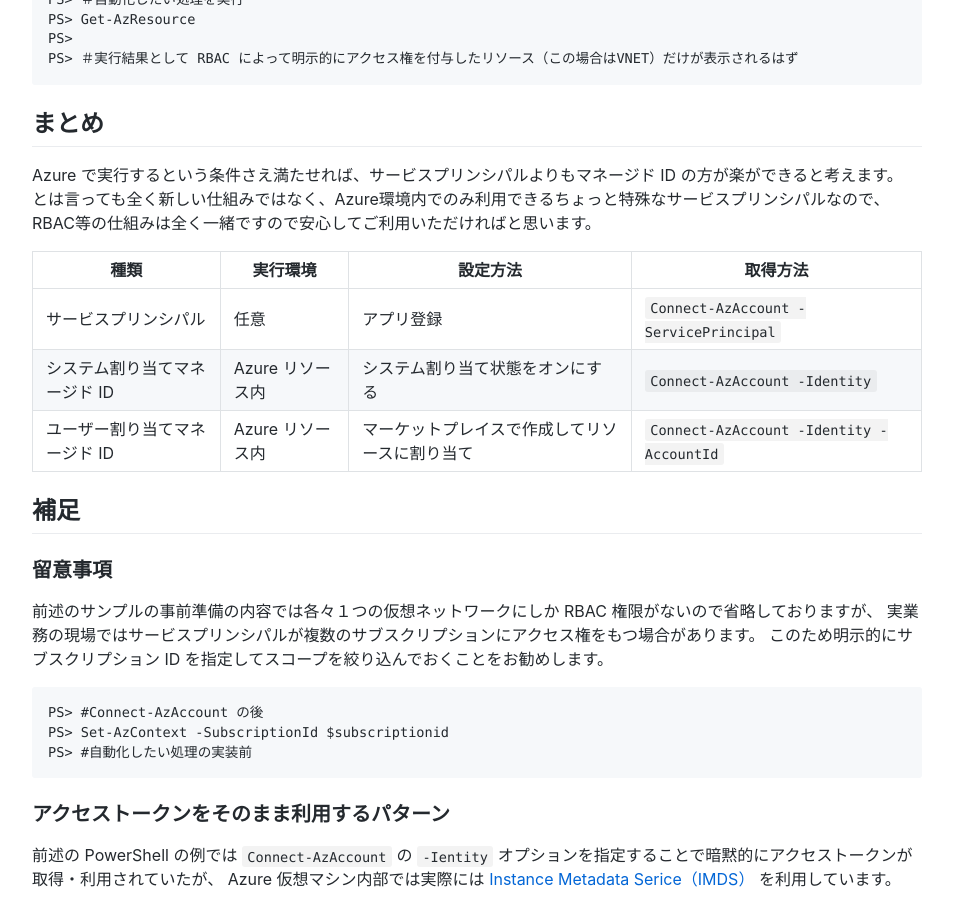
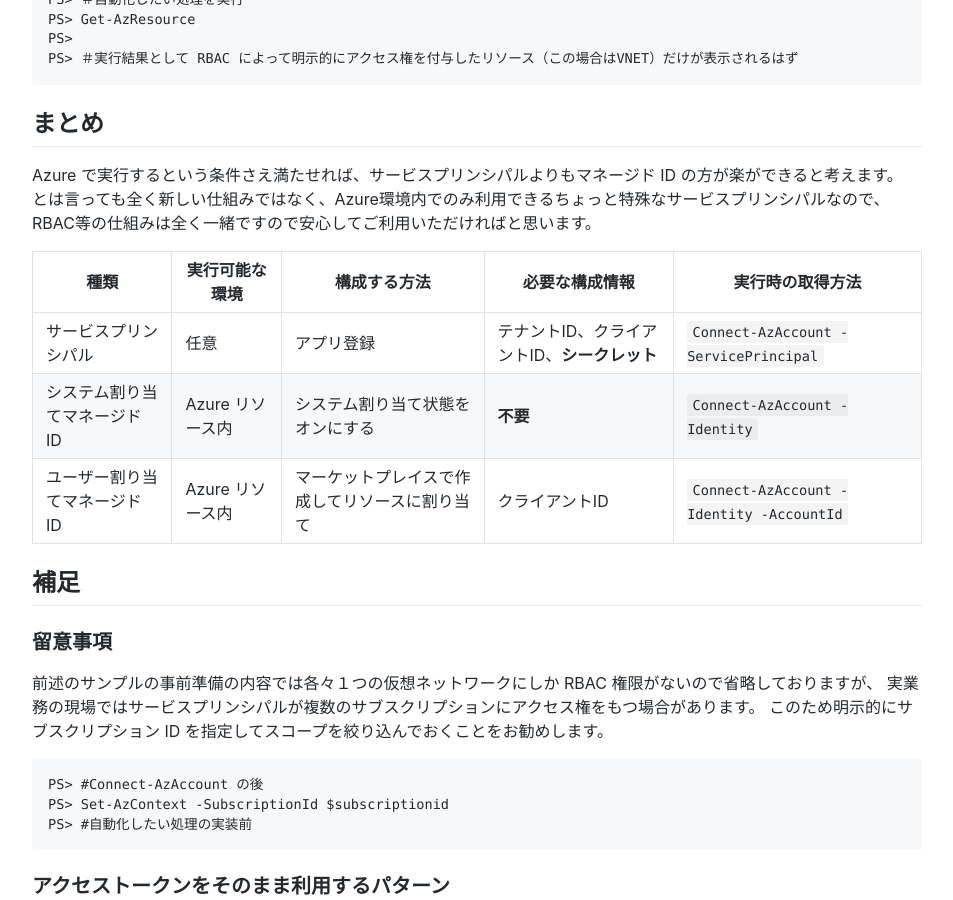
Before and after one commit to ayuina/ainaba-csa-blog, a Jekyll site: the page built from azure-powershell-automation/index.md, in a window 1280 px wide and 900 px high, scrolled down 10031 px. Shown: the whole window, without its empty margins (163-1116 px from the left). Built offline with Jekyll 4.4.1, drawn with Linux system fonts in a browser that asks for light colours; the repository's description, which GitHub fills in, is left out.

Commit message:
fix table

```diff
--- a/azure-powershell-automation/index.md
+++ b/azure-powershell-automation/index.md
@@ -214,11 +214,11 @@ Azure で実行するという条件さえ満たせれば、サービスプリ
 とは言っても全く新しい仕組みではなく、Azure環境内でのみ利用できるちょっと特殊なサービスプリンシパルなので、
 RBAC等の仕組みは全く一緒ですので安心してご利用いただければと思います。
 
-|種類|実行環境|設定方法|取得方法|
-|---|---|---|---|
-|サービスプリンシパル|任意|アプリ登録| `Connect-AzAccount -ServicePrincipal` |
-|システム割り当てマネージド ID|Azure リソース内|システム割り当て状態をオンにする| `Connect-AzAccount -Identity` |
-|ユーザー割り当てマネージド ID|Azure リソース内|マーケットプレイスで作成してリソースに割り当て| `Connect-AzAccount -Identity -AccountId` |
+|種類|実行可能な環境|構成する方法|必要な構成情報|実行時の取得方法|
+|---|---|---|---|---|
+|サービスプリンシパル|任意|アプリ登録|テナントID、クライアントID、**シークレット**| `Connect-AzAccount -ServicePrincipal` |
+|システム割り当てマネージド ID|Azure リソース内|システム割り当て状態をオンにする|**不要**| `Connect-AzAccount -Identity` |
+|ユーザー割り当てマネージド ID|Azure リソース内|マーケットプレイスで作成してリソースに割り当て|クライアントID| `Connect-AzAccount -Identity -AccountId` |
 
 
 ## 補足
```
